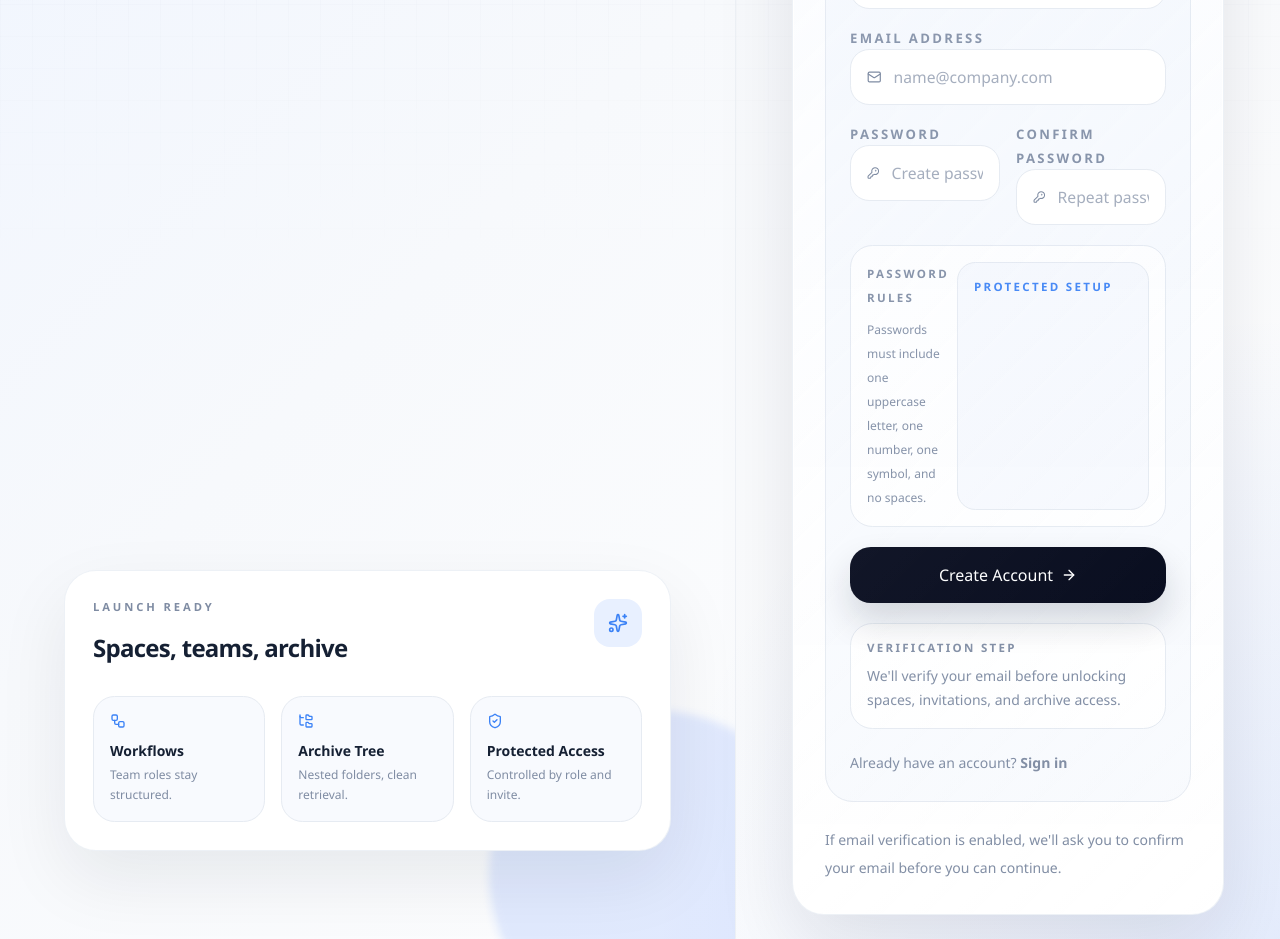
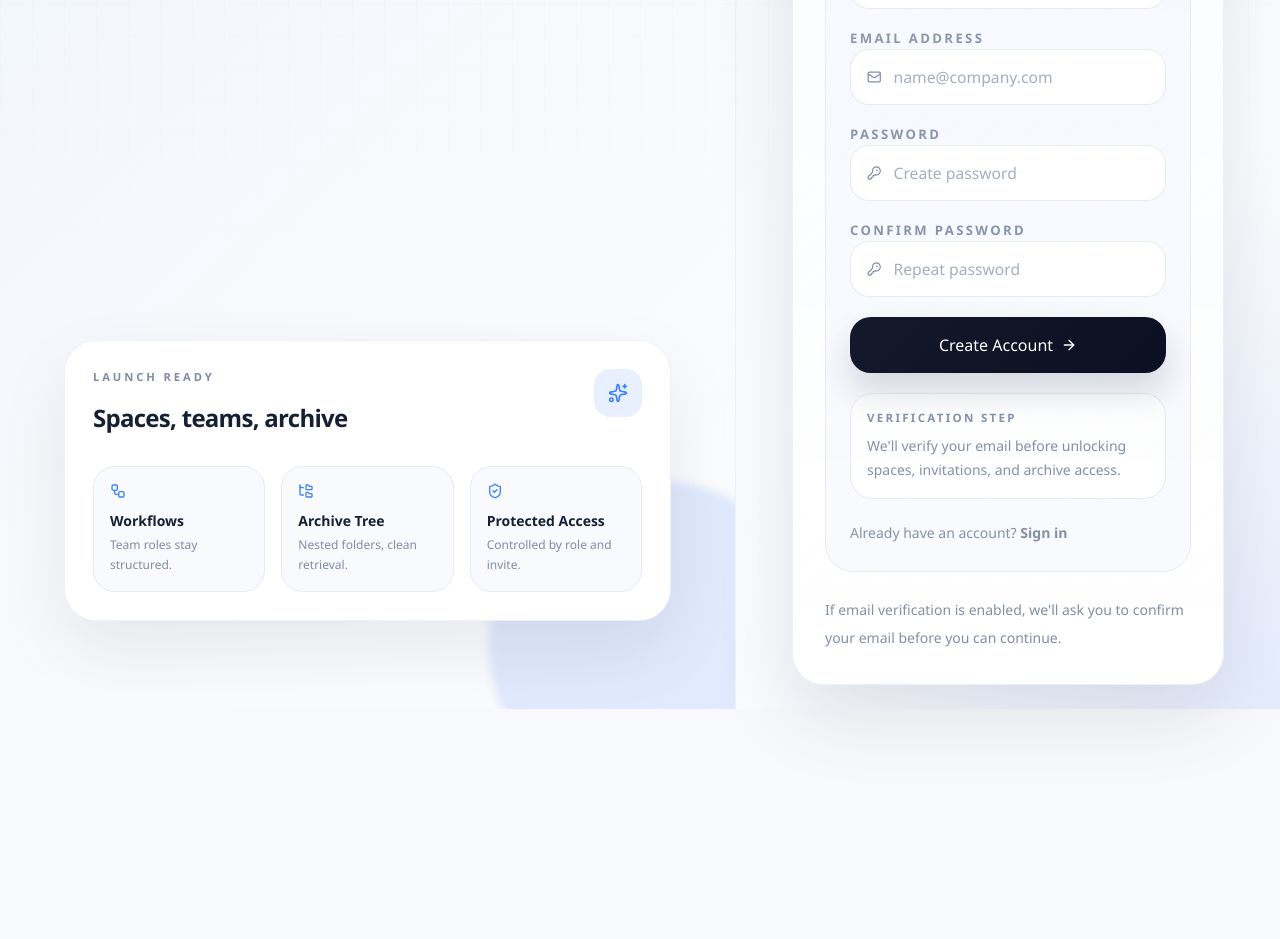
Before and after one commit to gotaskr/registruum, a Next.js app: page /sign-up in a window 1280 px wide. Shown: the part 540-1479 px from the top of the page. After the commit the page ends 1249 px from the top, so only its background shows below. Built offline with nearby package versions, Linux system fonts and the light colour scheme; no server answers.

Commit message:
Polish sign-up form layout

```diff
--- a/src/features/auth/ui/sign-up-form.tsx
+++ b/src/features/auth/ui/sign-up-form.tsx
@@ -52,7 +52,7 @@ export function SignUpForm({ next }: SignUpFormProps) {
           </span>
         </label>
 
-        <div className="grid gap-4 sm:grid-cols-2">
+        <div className="grid gap-4">
           <label className="block space-y-2.5">
             <span className="text-[0.82rem] font-semibold uppercase tracking-[0.18em] text-muted">
               Password
@@ -87,20 +87,6 @@ export function SignUpForm({ next }: SignUpFormProps) {
         </div>
       </div>
 
-      <div className="grid gap-3 rounded-[1.4rem] border border-border bg-panel px-4 py-4 text-xs leading-6 text-muted sm:grid-cols-[minmax(0,1fr)_12rem]">
-        <div>
-          <p className="text-[0.72rem] font-semibold uppercase tracking-[0.2em] text-muted">
-            Password Rules
-          </p>
-          <p className="mt-2">
-            Passwords must include one uppercase letter, one number, one symbol, and no spaces.
-          </p>
-        </div>
-        <div className="rounded-[1.15rem] border border-border bg-panel-muted px-4 py-3 text-[0.72rem] font-semibold uppercase tracking-[0.2em] text-accent">
-          Protected setup
-        </div>
-      </div>
-
       <button
         type="submit"
         disabled={isPending}
```
